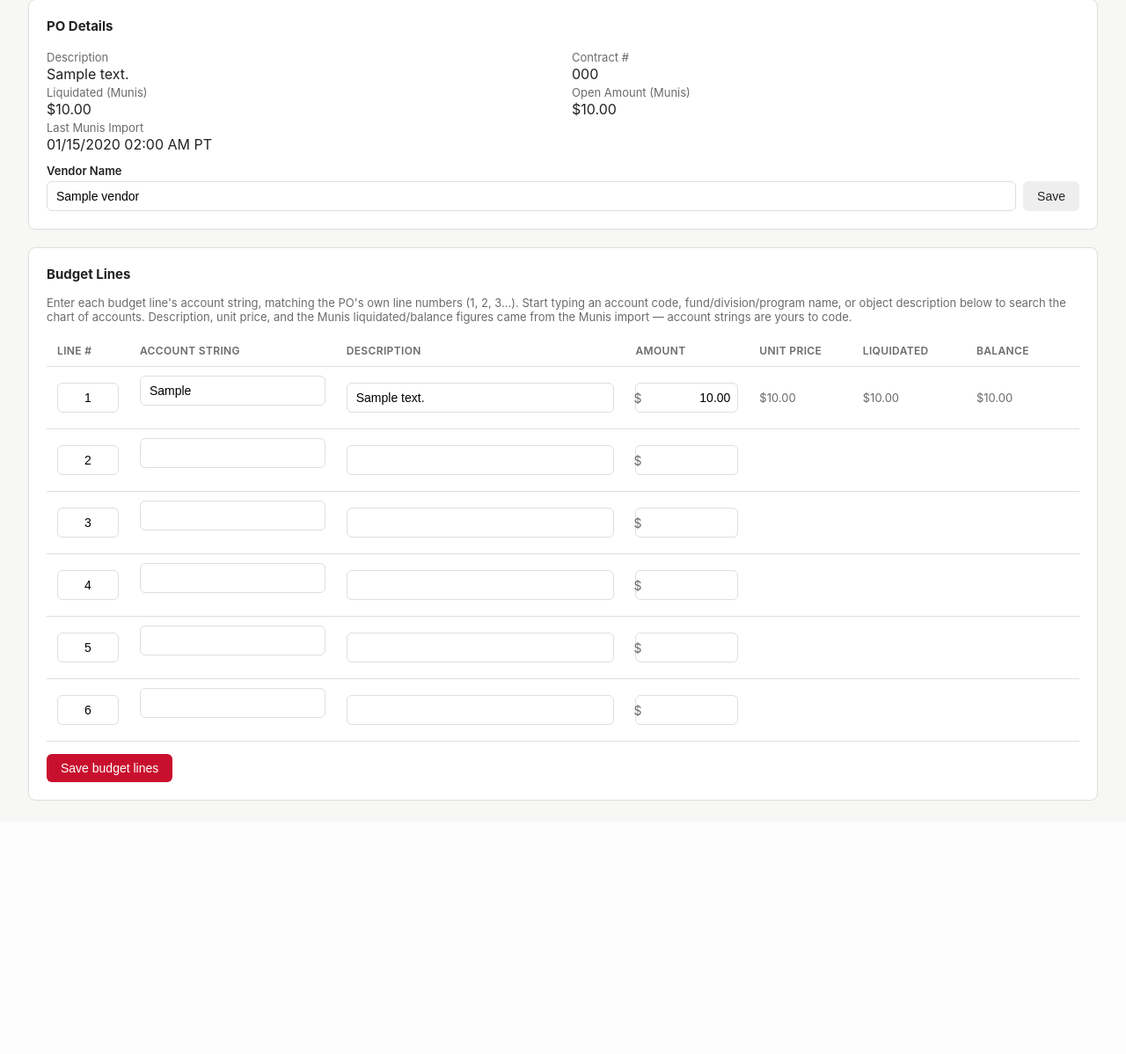
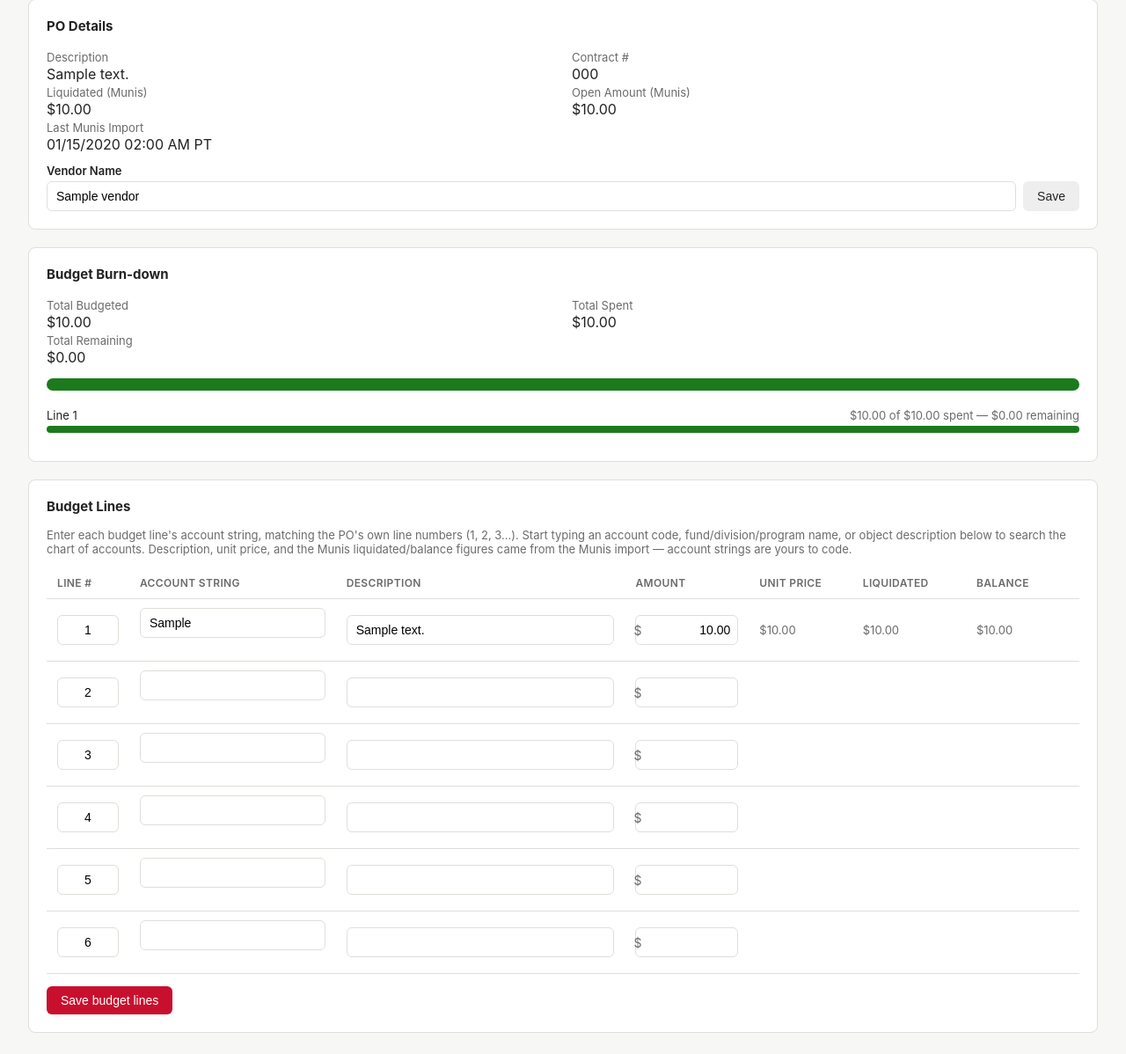
Before and after one commit to elliottschwimmer/pw-invoice-manager, a Flask app: page /purchase-orders/1 in a window 1280 px wide. Shown: the part 150-1348 px from the top of the page at 88% size. Before the commit the page ends 1060 px from the top, so only its background shows below. Run offline with Flask 3, Linux system fonts and the light colour scheme; tables that the repository leaves empty hold one stand-in row (values such as "Sample post"); some libraries are stand-ins or nearby versions.

Commit message:
Add PM-filterable dashboard, PO budget burn-down view, and fiscal-year-ending alerts
- Dashboard: filter by Project Manager, with status/urgency counts and
  filter links scoped to the selected PM so each PM can see just their
  own invoices needing action.
- PO detail page: a Budget Burn-down card showing total and per-line
  spent/remaining with a progress bar, computed from what's actually
  been coded to invoices against that PO.
- Purchase Orders page: a heads-up when a fiscal-year PO still has
  unspent budget within 60 days of the fiscal year ending (6/30),
  separate from the existing per-PO "needs review" flag.

```diff
--- a/app.py
+++ b/app.py
@@ -1,4 +1,5 @@
 from datetime import datetime, date
+from decimal import Decimal
 from io import BytesIO
 
 from flask import (
@@ -19,7 +20,9 @@ from intake import (
 from pdf_export import generate_final_pdf, generate_stamped_pdf
 from timezone_utils import format_pacific
 from coding_suggest import suggest_coding_lines, remaining_budget
-from fiscal_year_utils import current_fiscal_year_label, po_needs_fiscal_year_review
+from fiscal_year_utils import (
+    current_fiscal_year_label, po_needs_fiscal_year_review, current_fiscal_year_end_date,
+)
 from po_import import import_munis_po
 
 
@@ -89,10 +92,13 @@ def register_routes(app):
     def dashboard():
         status_filter = request.args.get("status")
         urgency_filter = request.args.get("urgency")
+        pm_filter = request.args.get("pm_id", type=int)
 
         query = Invoice.query
         if status_filter:
             query = query.filter_by(status=status_filter)
+        if pm_filter:
+            query = query.filter_by(pm_id=pm_filter)
         invoices = query.all()
 
         # Urgency counts reflect the current status filter (if any) so the
@@ -114,12 +120,18 @@ def register_routes(app):
             -(inv.received_at.timestamp() if inv.received_at else 0),
         ))
 
+        # Scoped to the selected PM (if any) so the status chips reflect
+        # just their own invoices — a PM picking their name from the filter
+        # should see their own counts, not the department-wide ones.
+        counts_query = Invoice.query
+        if pm_filter:
+            counts_query = counts_query.filter_by(pm_id=pm_filter)
         counts = {
-            "all": Invoice.query.count(),
-            "needs_assignment": Invoice.query.filter_by(status="needs_assignment").count(),
-            "pending_pm_approval": Invoice.query.filter_by(status="pending_pm_approval").count(),
-            "approved": Invoice.query.filter_by(status="approved").count(),
-            "entered_in_munis": Invoice.query.filter_by(status="entered_in_munis").count(),
+            "all": counts_query.count(),
+            "needs_assignment": counts_query.filter_by(status="needs_assignment").count(),
+            "pending_pm_approval": counts_query.filter_by(status="pending_pm_approval").count(),
+            "approved": counts_query.filter_by(status="approved").count(),
+            "entered_in_munis": counts_query.filter_by(status="entered_in_munis").count(),
         }
 
         pos_needing_fy_review = [
@@ -127,10 +139,13 @@ def register_routes(app):
             if po_needs_fiscal_year_review(po)
         ]
 
+        pms = Staff.query.filter_by(role="pm").order_by(Staff.name).all()
+
         return render_template(
             "dashboard.html", invoices=invoices, counts=counts, active_status=status_filter,
             urgency_counts=urgency_counts, active_urgency=urgency_filter,
             pos_needing_fy_review=pos_needing_fy_review,
+            pms=pms, active_pm=pm_filter,
         )
 
     @app.route("/invoices/<int:invoice_id>")
@@ -380,7 +395,29 @@ def register_routes(app):
     @app.route("/purchase-orders")
     def purchase_orders():
         pos = PurchaseOrder.query.order_by(PurchaseOrder.uploaded_at.desc()).all()
-        return render_template("purchase_orders.html", pos=pos)
+
+        # Fiscal-year POs still carrying unspent budget as the fiscal year
+        # winds down — a heads-up to spend it down or carry it forward
+        # deliberately, not just let it lapse unnoticed.
+        fy_end = current_fiscal_year_end_date()
+        days_left = (fy_end - date.today()).days
+        expiring_pos = []
+        if 0 <= days_left <= 60:
+            for po in pos:
+                if po.fiscal_year_scope != "fiscal_year":
+                    continue
+                if po.fiscal_year_label != current_fiscal_year_label():
+                    continue  # already surfaced by the FY-review flag instead
+                po_remaining = sum(
+                    (remaining_budget(pl) for pl in po.budget_lines), Decimal("0")
+                )
+                if po_remaining > 0:
+                    expiring_pos.append({"po": po, "remaining": po_remaining})
+
+        return render_template(
+            "purchase_orders.html", pos=pos, expiring_pos=expiring_pos,
+            fy_end=fy_end, days_left=days_left,
+        )
 
     @app.route("/purchase-orders/create", methods=["POST"])
     def create_po():
@@ -423,7 +460,33 @@ def register_routes(app):
     @app.route("/purchase-orders/<int:po_id>")
     def edit_po(po_id):
         po = PurchaseOrder.query.get_or_404(po_id)
-        return render_template("po_detail.html", po=po)
+
+        # Budget burn-down: how much of each line (and the PO overall) has
+        # actually been spent via coded invoices, vs. what's left.
+        budget_lines_progress = []
+        total_budgeted = Decimal("0")
+        total_spent = Decimal("0")
+        for pl in po.budget_lines:
+            budgeted = pl.budgeted_amount or Decimal("0")
+            remaining = remaining_budget(pl)
+            spent = budgeted - remaining
+            pct = float(spent / budgeted * 100) if budgeted else 0.0
+            pct = max(0.0, min(100.0, pct))
+            budget_lines_progress.append({
+                "line_number": pl.line_number, "budgeted": budgeted,
+                "spent": spent, "remaining": remaining, "pct": pct,
+            })
+            total_budgeted += budgeted
+            total_spent += spent
+        total_remaining = total_budgeted - total_spent
+        total_pct = float(total_spent / total_budgeted * 100) if total_budgeted else 0.0
+        total_pct = max(0.0, min(100.0, total_pct))
+
+        return render_template(
+            "po_detail.html", po=po, budget_lines_progress=budget_lines_progress,
+            total_budgeted=total_budgeted, total_spent=total_spent,
+            total_remaining=total_remaining, total_pct=total_pct,
+        )
 
     @app.route("/purchase-orders/<int:po_id>/vendor", methods=["POST"])
     def update_po_vendor(po_id):
--- a/fiscal_year_utils.py
+++ b/fiscal_year_utils.py
@@ -12,6 +12,12 @@ def current_fiscal_year_label() -> str:
     return fiscal_year_label_for(date.today())
 
 
+def current_fiscal_year_end_date() -> date:
+    today = date.today()
+    end_year = today.year + 1 if today.month >= 7 else today.year
+    return date(end_year, 6, 30)
+
+
 def po_needs_fiscal_year_review(po) -> bool:
     if po.fiscal_year_scope != "fiscal_year":
         return False
--- a/templates/po_detail.html
+++ b/templates/po_detail.html
@@ -42,6 +42,31 @@
       </div>
     </form>
   </div>
+
+  {% if budget_lines_progress %}
+  <div class="card">
+    <h3>Budget Burn-down</h3>
+    <div class="field-grid" style="margin-bottom:14px;">
+      <div><span class="muted">Total Budgeted</span><div>{{ total_budgeted|money }}</div></div>
+      <div><span class="muted">Total Spent</span><div>{{ total_spent|money }}</div></div>
+      <div><span class="muted">Total Remaining</span><div>{{ total_remaining|money }}</div></div>
+    </div>
+    <div class="budget-progress-bar" style="height:14px; margin-bottom:20px;">
+      <div class="budget-progress-fill{{ ' over-budget' if total_remaining < 0 }}" style="width: {{ total_pct }}%;"></div>
+    </div>
+    {% for line in budget_lines_progress %}
+    <div style="margin-bottom:12px;">
+      <div style="display:flex; justify-content:space-between; font-size:13px; margin-bottom:4px;">
+        <span>Line {{ line.line_number }}</span>
+        <span class="muted">{{ line.spent|money }} of {{ line.budgeted|money }} spent — {{ line.remaining|money }} remaining</span>
+      </div>
+      <div class="budget-progress-bar">
+        <div class="budget-progress-fill{{ ' over-budget' if line.remaining < 0 }}" style="width: {{ line.pct }}%;"></div>
+      </div>
+    </div>
+    {% endfor %}
+  </div>
+  {% endif %}
 
   <div class="card">
     <h3>Budget Lines</h3>
```
Also changed, not shown: templates/dashboard.html (+22 -10 lines), templates/purchase_orders.html (+10 -0 lines).
